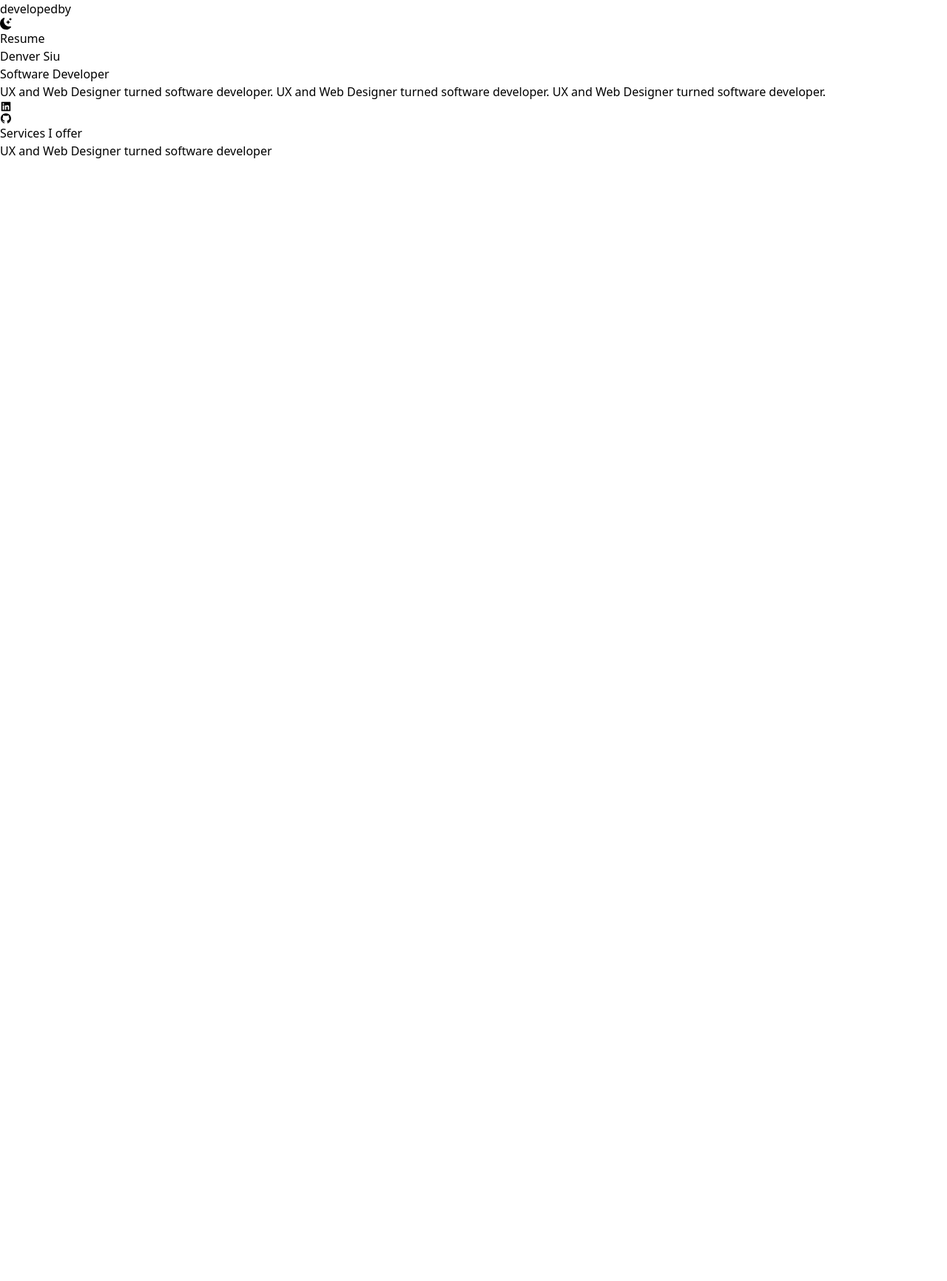
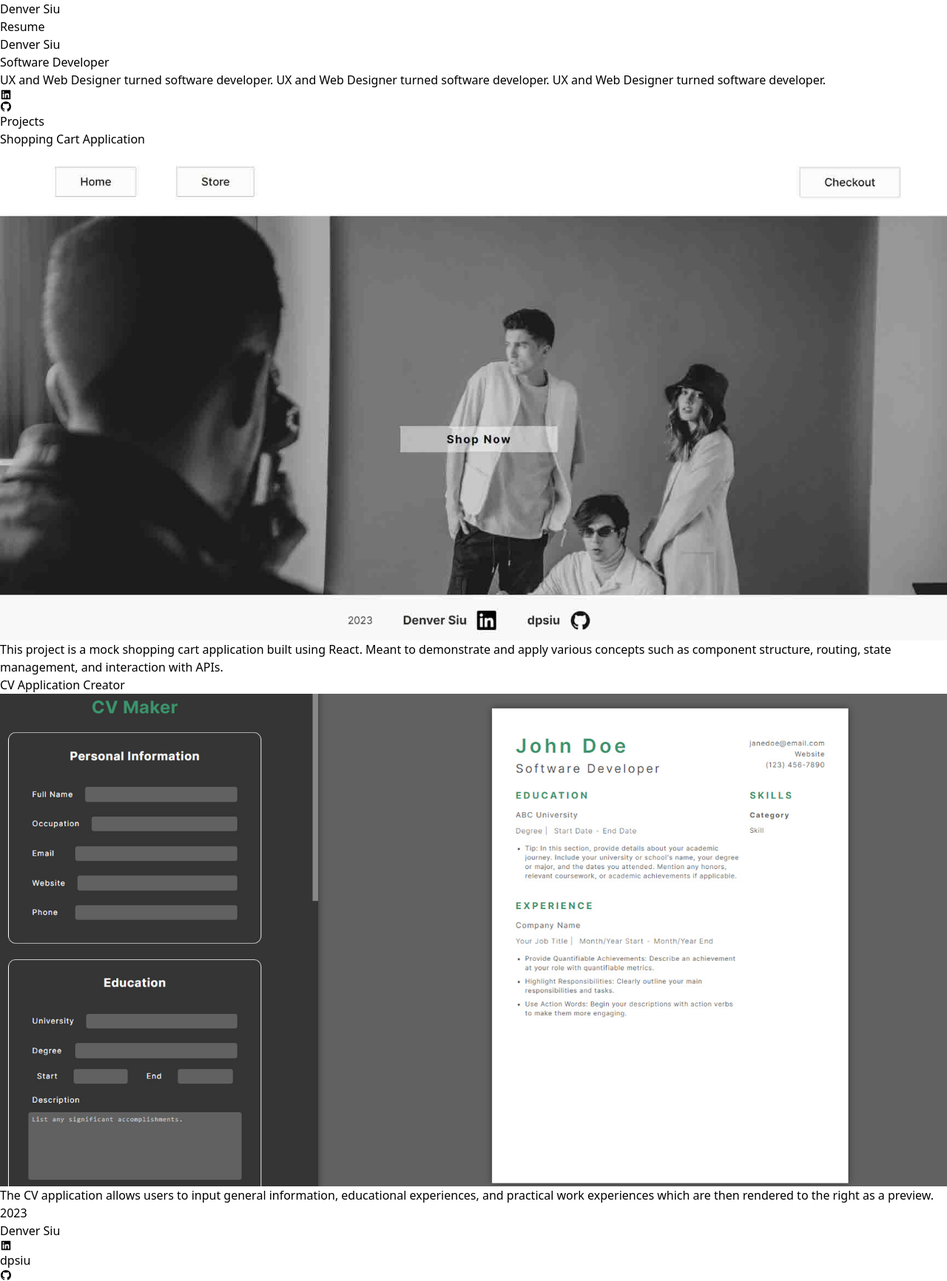
Before and after one commit to dpsiu/Personal-Portfolio, a React (Vite) app: page / in a window 1280 px wide. Shown: the whole page at 74% size. Before the commit the page ends 800 px from the top, so only its background shows below. Built offline with nearby package versions, Linux system fonts and the light colour scheme.

Commit message:
Add features - project card links, resume link
Also added - base homepage design adn styling

```diff
--- a/src/App.jsx
+++ b/src/App.jsx
@@ -9,20 +9,18 @@ import { AiFillLinkedin, AiFillGithub } from "react-icons/ai";
 export default function App() {
   return (
     <>
-      <section className="min-h-screen px-10 md:px-25 lg:px-40">
-        <nav className="py-10 mb-12 flex justify-between ">
-          <h1 className="text-l">developedby</h1>
+      <section className="min-h-screen px-10 items-center md:px-25 lg:px-40">
+        <nav className="py-10 mb-12 flex justify-between items-center">
+          <h1 className="text-l ">Denver Siu</h1>
           <ul className="flex items-center">
-            <li className="cursor-pointer">
-              <BsFillMoonStarsFill />
-            </li>
-            <li className=" bg-gradient-to-r from-cyan-500 to-teal-500 text-white px-4 py-2 rounded-md ml-8">
-              <a href="#">Resume</a>
+            <li className="cursor-pointer">{/* <BsFillMoonStarsFill /> */}</li>
+            <li className=" bg-gradient-to-r from-indigo-500 to-orange-600 text-white px-4 py-2 rounded-md ml-8">
+              <a href="https://drive.google.com/file/d/1DPnF6CqpTiy3mDw5hLNS6x6YxuaDcr44/view?usp=drive_link">Resume</a>
             </li>
           </ul>
         </nav>
         <div className="text-center p-10 ">
-          <h2 className="text-5xl py-2 text-teal-500 font-medium md:text-6xl">
+          <h2 className="text-5xl py-2 text-indigo-500 font-medium md:text-6xl">
             Denver Siu
           </h2>
           <h3 className="text-2xl py-2 md:text-3xl">Software Developer</h3>
@@ -33,14 +31,13 @@ export default function App() {
           </p>
           <ul className="text-3xl flex justify-center gap-16 text-gray-600">
             <li>
-              {" "}
               <a href="https://www.linkedin.com/in/denver-siu/">
-                <AiFillLinkedin />
+                <AiFillLinkedin className="text-indigo-500" />
               </a>
             </li>
             <li>
               <a href="https://github.com/dpsiu">
-                <AiFillGithub />
+                <AiFillGithub className="text-indigo-500" />
               </a>
             </li>
           </ul>
@@ -48,13 +45,65 @@ export default function App() {
         </div>
         <section>
           <div className="text-center">
-            <h3 className="text-3xl py-1">Services I offer</h3>
-            <p className="text-md py-2 leading-8 text-gray-800">
-              UX and Web Designer <span className="text-teal-500">turned</span>{" "}
-              software developer
-            </p>
+            <h3 className="text-3xl pt-4 font-semibold text-indigo-500">
+              Projects
+            </h3>
           </div>
         </section>
+        <div className="text-center shadow-lg shadow-slate-400 p-10 rounded-xl my-10 mx-auto max-w-3xl">
+          <h3 className="text-lg font-medium pt-8 pb-2">
+            Shopping Cart Application
+          </h3>
+          <a href="https://denver-siu-shopping-cart.netlify.app/">
+            <img
+              src="Images/Shop Cart Homepage.jpg"
+              alt="Font page screenshot of the shopping cart application"
+              className="rounded-lg"
+            />
+          </a>
+          <p className="text-md py-5 leading-8 text-gray-800 md:text-xl max-w-xl mx-auto">
+            This project is a mock shopping cart application built using React.
+            Meant to demonstrate and apply various concepts such as component
+            structure, routing, state management, and interaction with APIs.
+          </p>
+          <ul className="flex">
+            <li></li>
+          </ul>
+        </div>
+        <div className="text-center shadow-lg shadow-slate-400 p-10 rounded-xl my-10 mx-auto max-w-3xl">
+          <h3 className="text-lg font-medium pt-8 pb-2">
+            CV Application Creator
+          </h3>
+          <a href="https://denver-siu-cv-application.netlify.app/">
+            <img
+              src="Images/Layer 1.jpg"
+              alt="Screenshot of CV Application Project's front page"
+              className="rounded-lg"
+            />
+          </a>
+          <p className="text-md py-5 leading-8 text-gray-800 md:text-xl max-w-xl mx-auto">
+            The CV application allows users to input general information,
+            educational experiences, and practical work experiences which are
+            then rendered to the right as a preview.
+          </p>
+        </div>
+        <div className="text-l flex justify-center items-center gap-4 text-gray-800">
+          <p>2023</p>
+          <a
+            className="flex gap-4 items-center p-4 "
+            href="https://www.linkedin.com/in/denver-siu/"
+          >
+            <p>Denver Siu</p>
+            <AiFillLinkedin className="w-7 h-7 text-indigo-500" />
+          </a>
+          <a
+            className="flex gap-4 items-center p-4"
+            href="https://github.com/dpsiu"
+          >
+            <p>dpsiu</p>
+            <AiFillGithub className="w-7 h-7 text-indigo-500" />
+          </a>
+        </div>
       </section>
     </>
   );
```
Also changed, not shown: Images/Layer 1.jpg (added), Images/Shop Cart Homepage.jpg (added).
